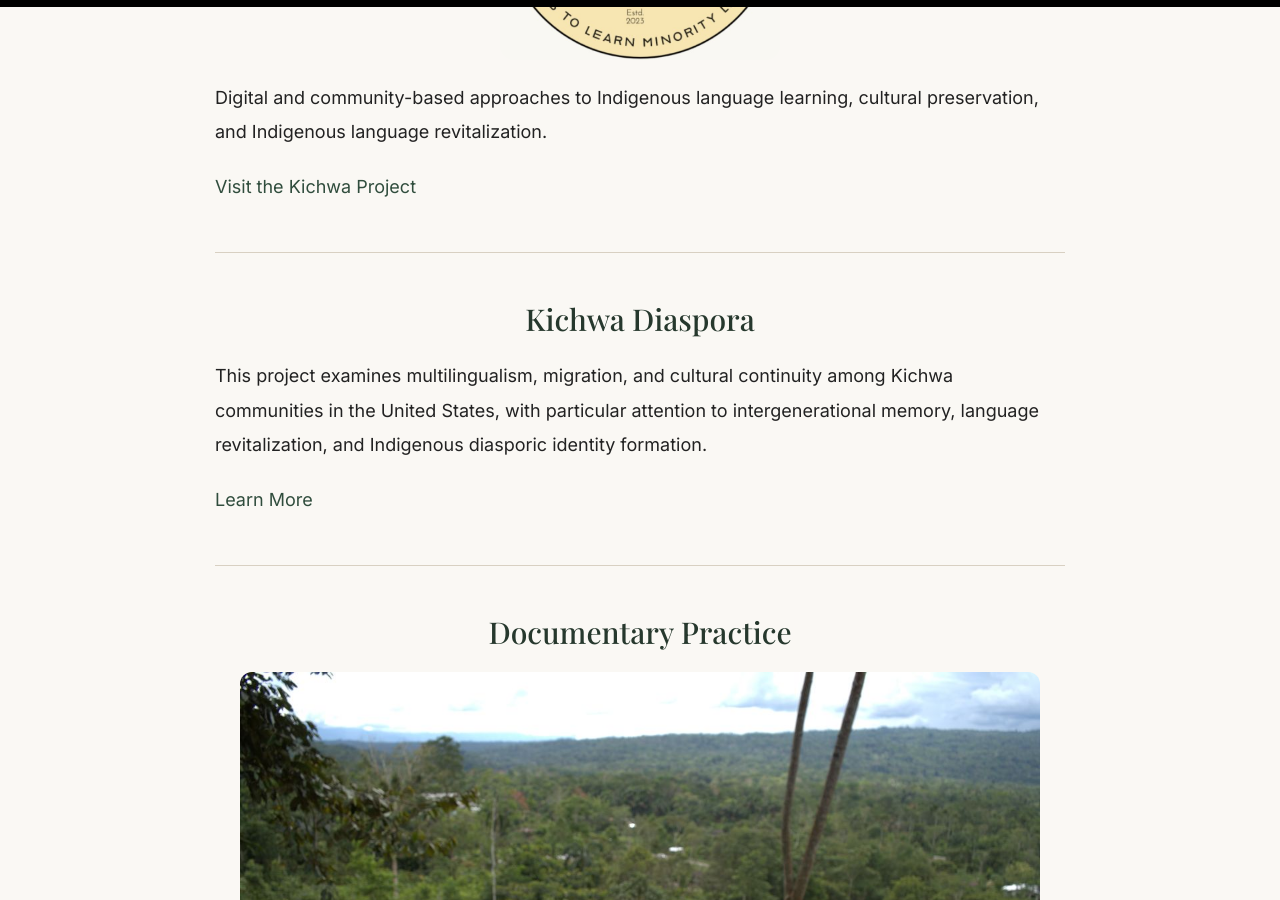
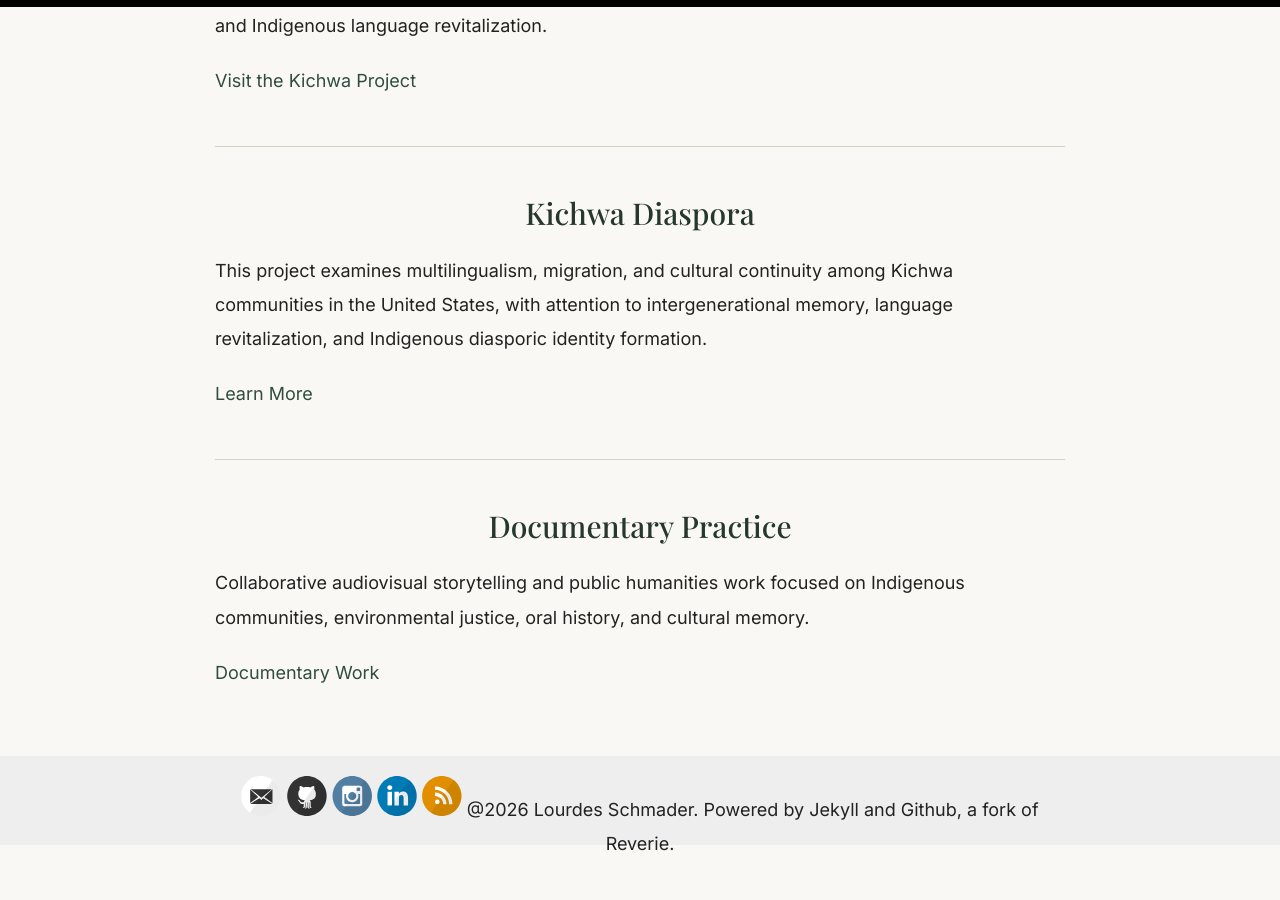
Before and after one commit to lulischmader/lulischmader.github.io, a Jekyll site: the page built from index.md, in a window 1280 px wide and 900 px high, scrolled down 2641 px. Built offline with Jekyll 4.4.1, drawn with Linux system fonts in a browser that asks for light colours; our own code applies the rules of GitHub Pages for plain Markdown files; some of the changed text lies outside the part shown.

Commit message:
Update index.md

```diff
--- a/index.md
+++ b/index.md
@@ -1,4 +1,3 @@
-
 ---
 layout: page
 title: Home
@@ -29,8 +28,6 @@ My work examines Indigenous women’s resistance to extractivist development in
 ---
 
 # Research Areas
-
----
 
 ## *Ñañapura*
 
@@ -64,7 +61,7 @@ Digital and community-based approaches to Indigenous language learning, cultural
 
 ## Kichwa Diaspora
 
-This project examines multilingualism, migration, and cultural continuity among Kichwa communities in the United States, with particular attention to intergenerational memory, language revitalization, and Indigenous diasporic identity formation.
+This project examines multilingualism, migration, and cultural continuity among Kichwa communities in the United States, with attention to intergenerational memory, language revitalization, and Indigenous diasporic identity formation.
 
 [Learn More](/research/)
 
@@ -72,13 +69,6 @@ This project examines multilingualism, migration, and cultural continuity among
 
 ## Documentary Practice
 
-<p align="center">
-  <img src="/images/documentary_still_chagra.jpg"
-       alt="Documentary filmmaking"
-       width="800"
-       style="border-radius: 12px;">
-</p>
-
 Collaborative audiovisual storytelling and public humanities work focused on Indigenous communities, environmental justice, oral history, and cultural memory.
 
 [Documentary Work](/documentary/)
```
